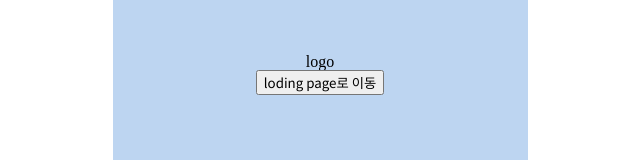
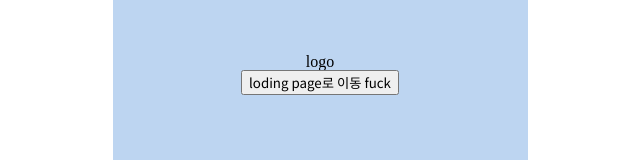
Before and after one commit to danny5336/Lio_Lab_PTT, a plain HTML site: page index.html in a window 1280 px wide. Shown: the part 326-486 px from the top of the page, without its empty margins (320-960 px from the left). Drawn offline with Linux system fonts and the light colour scheme.

Commit message:
Update index.html

```diff
--- a/index.html
+++ b/index.html
@@ -9,7 +9,7 @@
   <body>
     <div class="wrap">
       <div class="main_logo">logo</div>
-      <button id="mainPageBt">loding page로 이동</button>
+      <button id="mainPageBt">loding page로 이동 fuck</button>
     </div>
   </body>
   <script>
```
